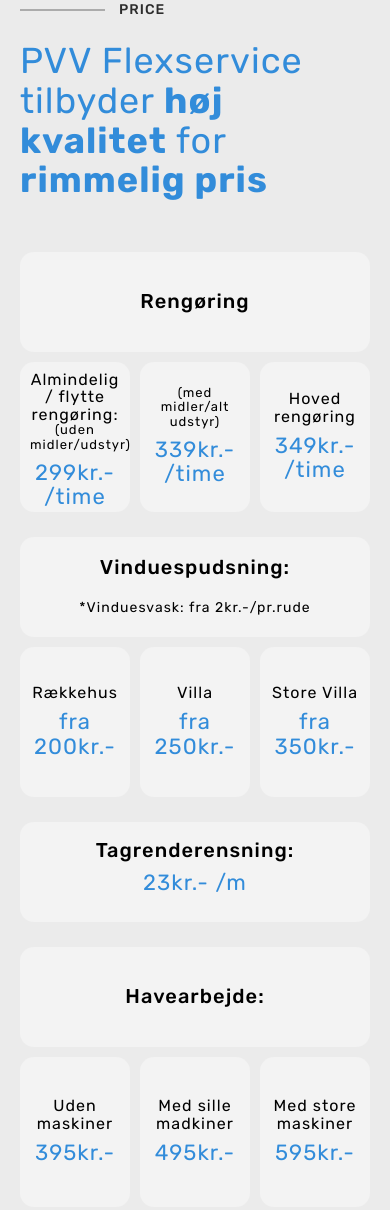
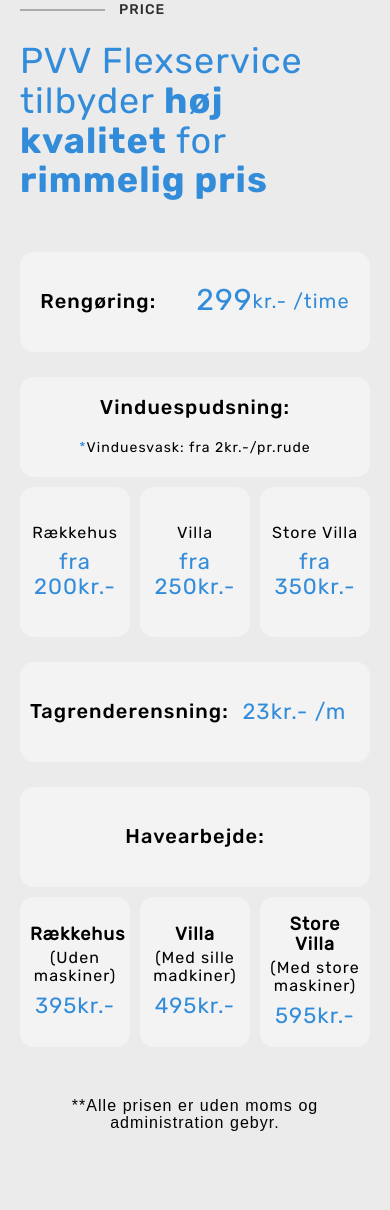
Before and after one commit to kolyasademetrio/ppv, a website: page src/index.html in a window 390 px wide. Shown: the part 4651-5861 px from the top of the page. Drawn offline with nearby package versions, Linux system fonts and the light colour scheme; files that its build step writes are made by us from their sources.

Commit message:
Dev:Price mobile

```diff
--- a/src/index.html
+++ b/src/index.html
@@ -188,11 +188,14 @@
             <div class="price__row-inner m-primary">
               <div class="price__row-item m-primary">
                 <div class="price__row-item-i">
-                  <div class="price__row-title-top">Rengøring</div>
+                  <div class="price__row-title-top">Rengøring<div class="mobile">:</div>
+                    <div class="f-30 blue regular pl-40">299</div>
+                    <div class="f-20 blue regular">kr.- /time</div>
+                  </div>
                 </div>
               </div>
             </div>
-            <div class="price__row-inner m-secondary">
+            <div class="price__row-inner m-secondary desktop">
               <div class="price__row-item m-secondary">
                 <div class="price__row-item-i m-secondary">
                   <div class="price__row-item-title">
@@ -225,7 +228,7 @@
               <div class="price__row-item m-primary">
                 <div class="price__row-item-i m-tertiary m-fourthy">
                   <div class="price__row-title-top">Vinduespudsning:</div>
-                  <div class="price__row-title-bottom">*Vinduesvask: fra 2kr.-/pr.rude</div>
+                  <div class="price__row-title-bottom"><span class="blue">*</span>Vinduesvask: fra 2kr.-/pr.rude</div>
                 </div>
               </div>
             </div>
@@ -259,9 +262,9 @@
           <div class="price__row">
             <div class="price__row-inner m-primary">
               <div class="price__row-item m-primary">
-                <div class="price__row-item-i m-tertiary">
-                  <div class="price__row-title-top">Tagrenderensning:</div>
-                  <div class="price__row-item-price">23kr.- /m</div>
+                <div class="price__row-item-i m-tertiary no-wrap">
+                  <div class="price__row-title-top fxg2">Tagrenderensning:</div>
+                  <div class="price__row-item-price mb-0 fxg2">23kr.- /m</div>
                 </div>
               </div>
             </div>
@@ -278,7 +281,10 @@
               <div class="price__row-item m-secondary">
                 <div class="price__row-item-i m-secondary">
                   <div class="price__row-item-title">
-                    <div class="price__row-item-title-top">Uden maskiner</div>
+                    <div class="price__row-item-title-top desktop">Uden maskiner</div>
+                    <div class="price__row-item-title-top mobile">
+                      <div class="pb-5"><strong class="f-18">Rækkehus</strong></div>(Uden maskiner)
+                    </div>
                   </div>
                   <div class="price__row-item-price">395kr.-</div>
                 </div>
@@ -286,7 +292,10 @@
               <div class="price__row-item m-secondary">
                 <div class="price__row-item-i m-secondary">
                   <div class="price__row-item-title">
-                    <div class="price__row-item-title-top">Med sille madkiner</div>
+                    <div class="price__row-item-title-top desktop">Med sille madkiner</div>
+                    <div class="price__row-item-title-top mobile">
+                      <div class="pb-5"><strong class="f-18">Villa</strong></div> (Med sille madkiner)
+                    </div>
                   </div>
                   <div class="price__row-item-price">495kr.-</div>
                 </div>
@@ -294,7 +303,10 @@
               <div class="price__row-item m-secondary">
                 <div class="price__row-item-i m-secondary">
                   <div class="price__row-item-title">
-                    <div class="price__row-item-title-top">Med store maskiner</div>
+                    <div class="price__row-item-title-top desktop">Med store maskiner</div>
+                    <div class="price__row-item-title-top mobile">
+                      <div class="pb-5"><strong class="f-18">Store Villa</strong></div>(Med store maskiner)
+                    </div>
                   </div>
                   <div class="price__row-item-price">595kr.-</div>
                 </div>
--- a/src/scss/_content.scss
+++ b/src/scss/_content.scss
@@ -1087,3 +1087,71 @@
     display: block;
   }
 }
+
+.desktop {
+  display: flex;
+
+  @media (max-width: 991px) {
+    display: none;
+  }
+}
+
+.regular {
+  font-family: $rubik-regular;
+}
+
+.blue {
+  color: $blue;
+}
+
+.f-30 {
+  font-size: 30px;
+}
+
+.f-20 {
+  font-size: 20px;
+}
+
+.f-18 {
+  font-size: 18px;
+}
+
+.pl-40 {
+  padding-left: 40px;
+}
+
+.no-wrap {
+  @media (max-width: 991px) {
+    flex-wrap: nowrap !important;
+  }
+}
+
+.mb-0 {
+  @media (max-width: 991px) {
+    margin-bottom: 0 !important;
+  }
+}
+
+.ml-a {
+  @media (max-width: 991px) {
+    margin-left: auto !important;
+  }
+}
+
+.mr-a {
+  @media (max-width: 991px) {
+    margin-right: auto !important;
+  }
+}
+
+.fxg2 {
+  @media (max-width: 991px) {
+    flex-grow: 2 !important;
+  }
+}
+
+.pb-5 {
+  @media (max-width: 991px) {
+    padding-bottom: 5px !important;
+  }
+}
```
